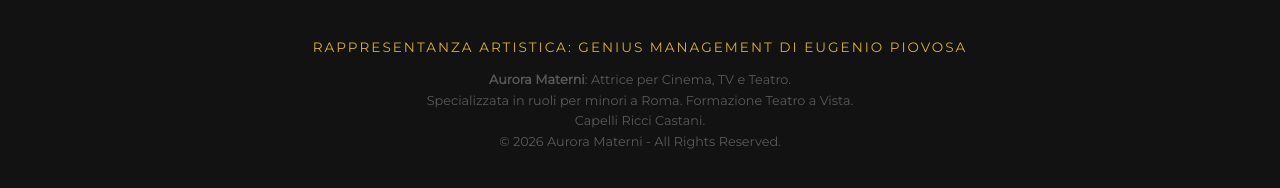
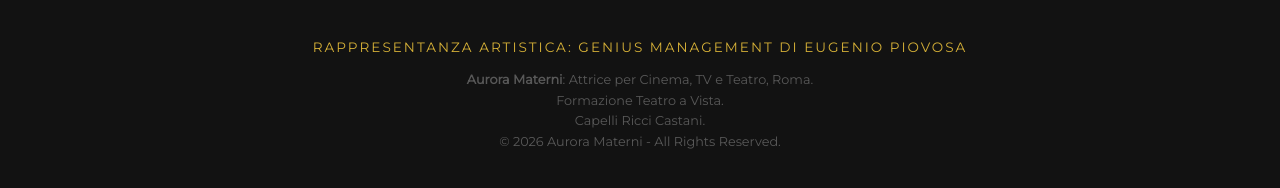
Before and after one commit to auroramaterniofficial/auroramaterniofficial.github.io, a plain HTML site: page index.html in a window 1280 px wide. Shown: the part 1322-1510 px from the top of the page. Drawn offline with nearby package versions, Linux system fonts and the light colour scheme; a web font is replaced by a local one.

Commit message:
Update index.html

```diff
--- a/index.html
+++ b/index.html
@@ -408,9 +408,8 @@
         <div class="seo-note">
 
             <strong>Aurora Materni</strong>:
-            Attrice per Cinema, TV e Teatro.<br>
+            Attrice per Cinema, TV e Teatro, Roma.<br>
 
-            Specializzata in ruoli per minori a Roma.
             Formazione Teatro a Vista.<br>
 
             Capelli Ricci Castani.<br>
```
